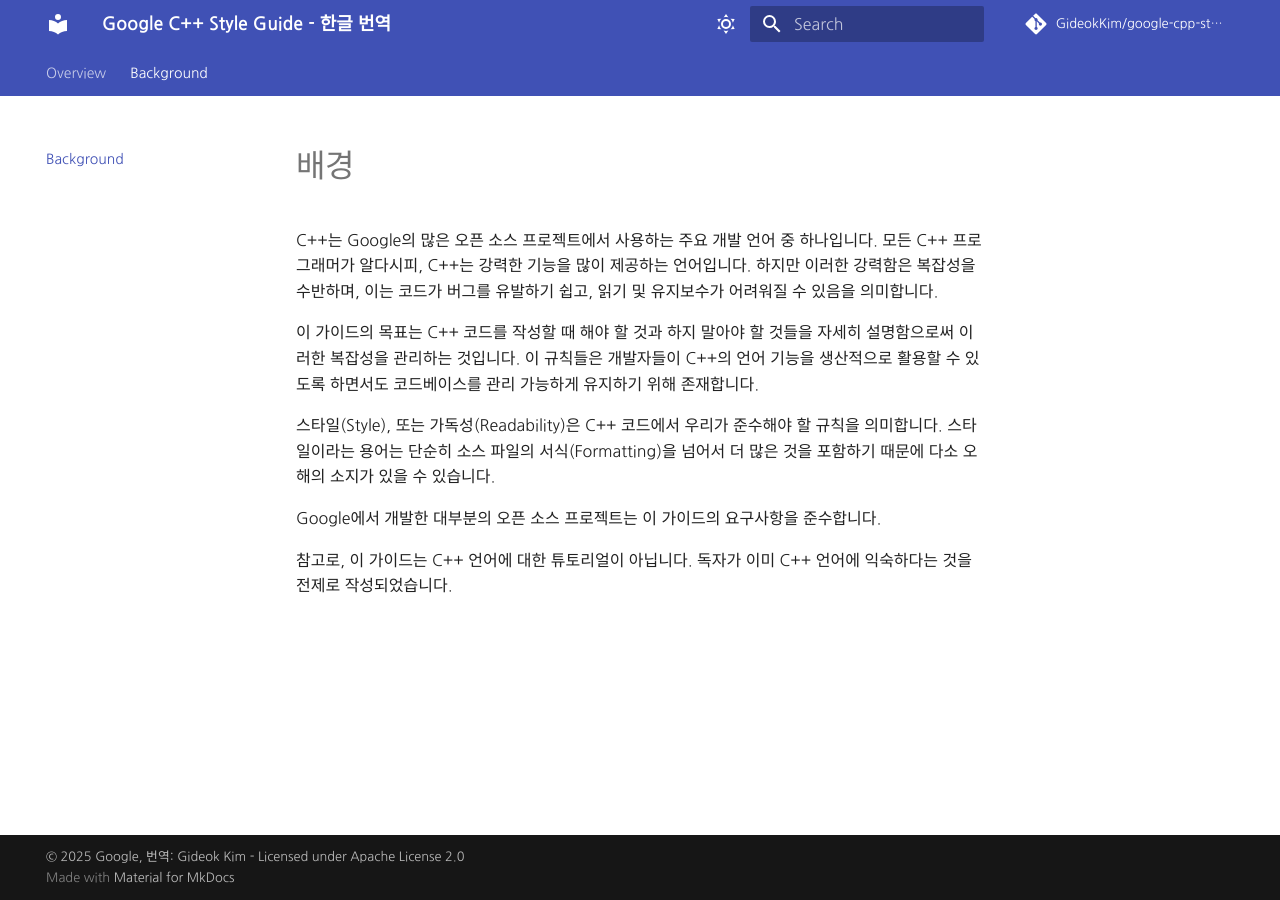
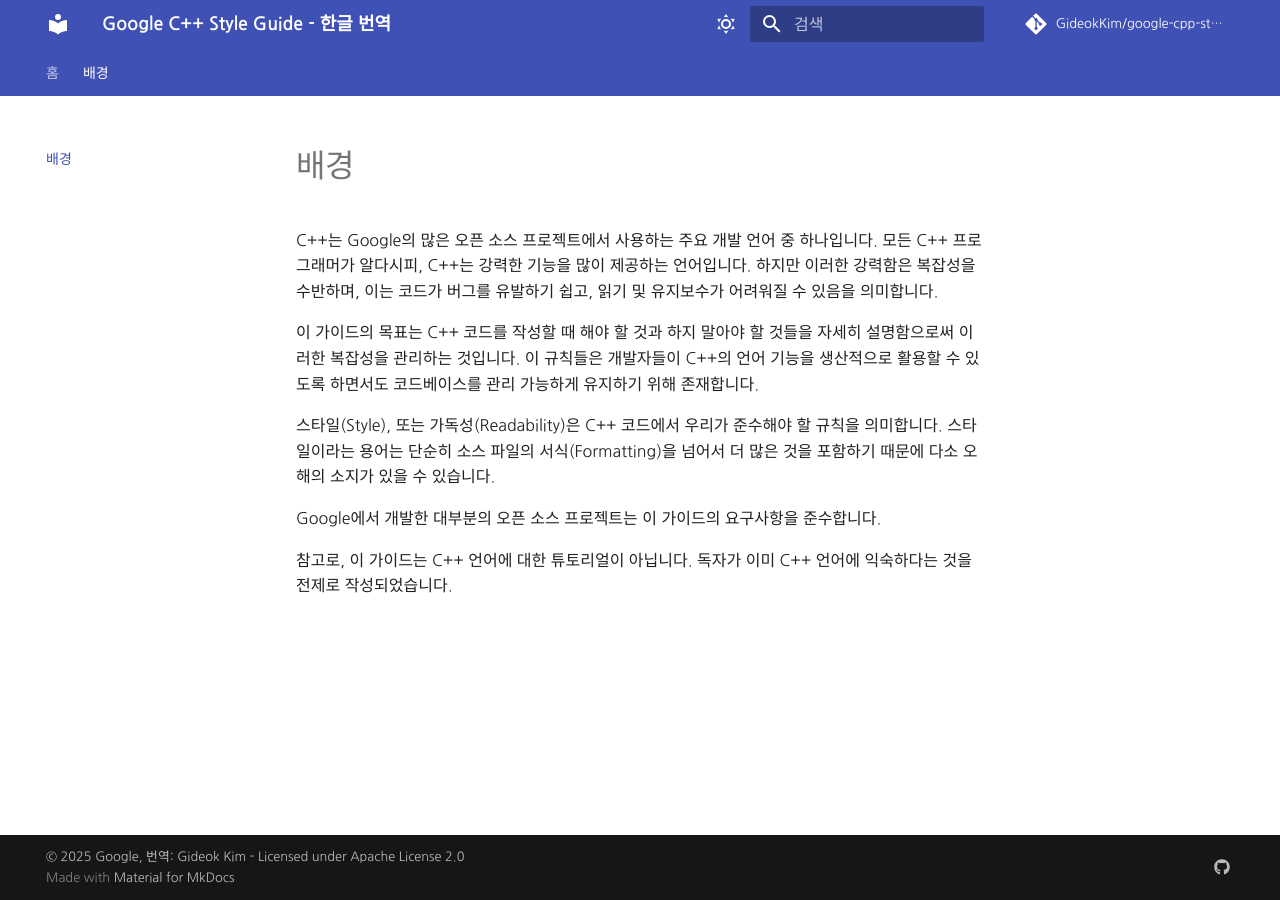
Before and after one commit to GideokKim/google-cpp-style-guide-kr, an MkDocs documentation site: the page built from google cpp style guide/background.md, in a window 1280 px wide. Built offline with MkDocs 1.6.1 and Material for MkDocs 9.7.7, drawn with Linux system fonts in a browser that asks for light colours; some web fonts are replaced; comment, search, counter and statistics services are not loaded.

Commit message:
style: enhace mkdocs theme and features
- Extend Material theme features (dark mode, code copy, enhanced search)
- Add markdown extensions (admonition, code highlighting, footnotes)
- Support bilingual search (Korean/English)
- Add GitHub social link and Google Analytics configuration
- Add pymdown-extensions package

```diff
--- a/mkdocs.yml
+++ b/mkdocs.yml
@@ -1,43 +1,86 @@
-
 site_name: "Google C++ Style Guide - 한글 번역"
 site_description: "Google C++ Style Guide의 한글 번역 프로젝트"
 site_author: Gideok Kim
-site_url: https://https://gideokkim.github.io/google-cpp-style-guide-kr/
+site_url: https://gideokkim.github.io/google-cpp-style-guide-kr/
 
 repo_name: GideokKim/google-cpp-style-guide-kr
 repo_url: https://github.com/GideokKim/google-cpp-style-guide-kr
 
 copyright: "© 2025 Google, 번역: Gideok Kim - Licensed under Apache License 2.0"
 
+# Theme 설정
+theme:
+  name: material
+  language: ko
+  features:
+    - navigation.tabs           # 상단 탭 네비게이션
+    - navigation.sections       # 섹션 접기/펼치기
+    - navigation.top           # "맨 위로" 버튼
+    - search.suggest          # 검색 제안
+    - search.highlight        # 검색 결과 하이라이트
+    - content.tabs.link       # 탭 간 이동
+    - content.code.copy       # 코드 복사 버튼
 
-markdown_extensions:
-  - codehilite:
-      guess_lang: false
+  # 폰트 설정
+  font:
+    text: Nanum Gothic
+    code: Nanum Gothic Coding
 
-
-theme:
-  name: "material"
-  extra:
-    search:
-      language: "en"
-  font:
-    text: "Nanum Gothic"
-    code: "Nanum Gothic Coding"
+  # 색상 테마
   palette:
-    - scheme: default
+    # Light mode
+    - media: "(prefers-color-scheme: light)"
+      scheme: default
+      primary: indigo
+      accent: blue
       toggle:
         icon: material/weather-sunny
-        name: Switch to light mode
-      primary: "Indigo"
-      accent: "blue"
-    - scheme: slate
+        name: Switch to dark mode
+    # Dark mode
+    - media: "(prefers-color-scheme: dark)"
+      scheme: slate
+      primary: indigo
+      accent: blue
       toggle:
         icon: material/weather-night
-        name: Switch to dark mode
-  feature:
-    tabs: true
+        name: Switch to light mode
 
+# Extensions
+markdown_extensions:
+  - admonition              # 경고, 참고 등 박스
+  - pymdownx.details        # 접기/펼치기
+  - pymdownx.superfences    # 다양한 코드 블록
+  - pymdownx.highlight:     # 코드 하이라이팅
+      anchor_linenums: true
+  - pymdownx.inlinehilite  # 인라인 코드 하이라이팅
+  - pymdownx.snippets      # 코드 스니펫
+  - pymdownx.tabbed:       # 탭
+      alternate_style: true
+  - attr_list              # 이미지 속성
+  - md_in_html            # HTML 내 마크다운
+  - footnotes             # 각주
+  - tables                # 테이블
+  - toc:                  # 목차
+      permalink: true
+
+# Plugins
+plugins:
+  - search:
+      lang:
+        - en
+        - ko
+
+# Customization
+extra:
+  social:
+    - icon: fontawesome/brands/github
+      link: https://github.com/GideokKim
+  analytics:
+    provider: google
+    property: !ENV GOOGLE_ANALYTICS_KEY
+
+# Navigation
 docs_dir: google cpp style guide
 nav:
-  - Overview: ../README.md
-  - Background: background.md
+  - 홈: ../README.md
+  - 배경: background.md
--- a/requirements.txt
+++ b/requirements.txt
@@ -1,7 +1,7 @@
-
 mkdocs
 mkdocs-material>=9.0
 mkdocs-material-extensions
+pymdown-extensions
 
 markdown
 Pygments # https://pygments.org/
```
